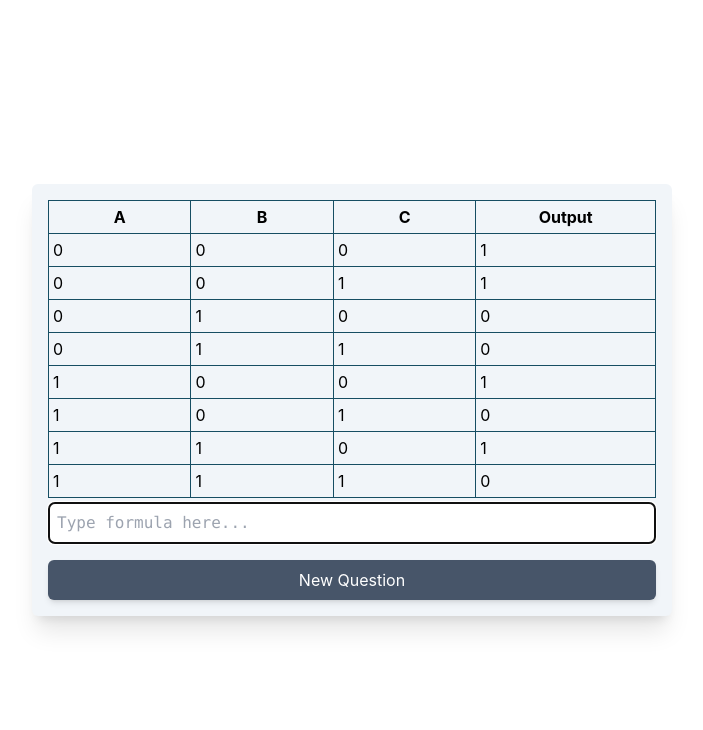
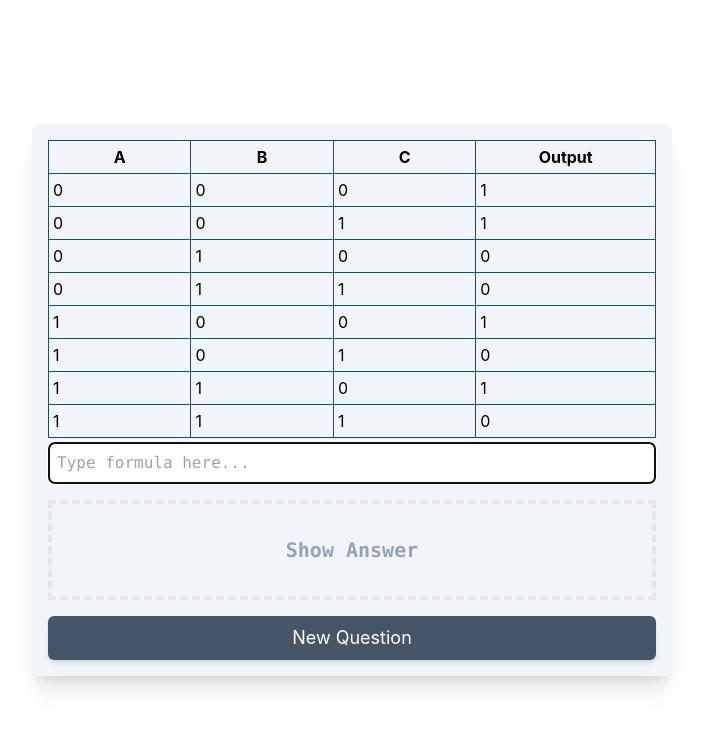
Before and after one commit to hlysine/boolean-quiz, a React (Create React App) app: page / in a window 1280 px wide. Shown: the top 730 px of the page, without its empty margins (288-991 px from the left). Built offline with nearby package versions, Linux system fonts and the light colour scheme.

Commit message:
Add button to show answer

```diff
--- a/package.json
+++ b/package.json
@@ -2,6 +2,7 @@
   "name": "boolean-quiz",
   "version": "0.1.0",
   "private": true,
+  "homepage": "https://hlysine.github.io/boolean-quiz",
   "dependencies": {
     "@testing-library/jest-dom": "^5.16.5",
     "@testing-library/react": "^13.4.0",
--- a/src/App.tsx
+++ b/src/App.tsx
@@ -4,15 +4,36 @@ import generateQuestion from './quiz/questions/questionGenerator';
 
 function App() {
   const [question, setQuestion] = useState(generateQuestion());
+  const [showAnswer, setShowAnswer] = useState(false);
   const QuestionComponent = useMemo(() => question.createQuestionComponent(), [question]);
+  const AnswerComponent = useMemo(() => question.createAnswerComponent(), [question]);
+
+  const reset = () => {
+    setShowAnswer(false);
+    setQuestion(generateQuestion());
+  };
+
   return (
     <div className="flex justify-center items-center h-screen">
       <div className="rounded-md shadow-xl p-4 bg-slate-100 w-full m-4 lg:w-[50%]">
         <QuestionComponent />
+        <div className="w-full min-h-[100px] flex flex-col justify-center items-center border-dashed border-4 mt-4">
+          {showAnswer ? (
+            <AnswerComponent />
+          ) : (
+            <button
+              type="button"
+              className="w-full h-full text-slate-400 font-bold font-mono text-xl p-4"
+              onClick={() => setShowAnswer(true)}
+            >
+              Show Answer
+            </button>
+          )}
+        </div>
         <button
           type="button"
-          className="mt-4 w-full bg-slate-600 text-white rounded-md shadow-md p-2 hover:bg-slate-500 transition-all"
-          onClick={() => setQuestion(generateQuestion())}
+          className="mt-4 w-full bg-slate-600 text-white rounded-md shadow-md p-2 hover:bg-slate-500 transition-all text-lg"
+          onClick={reset}
         >
           New Question
         </button>
```
